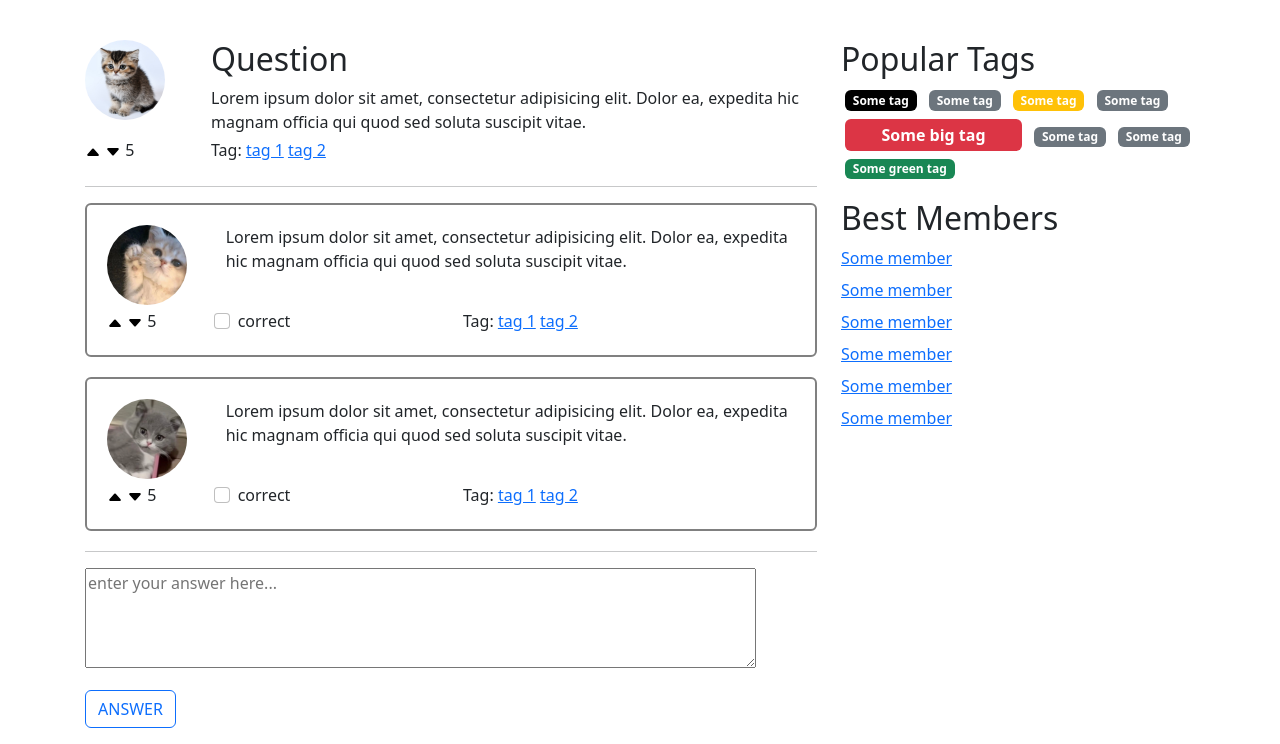
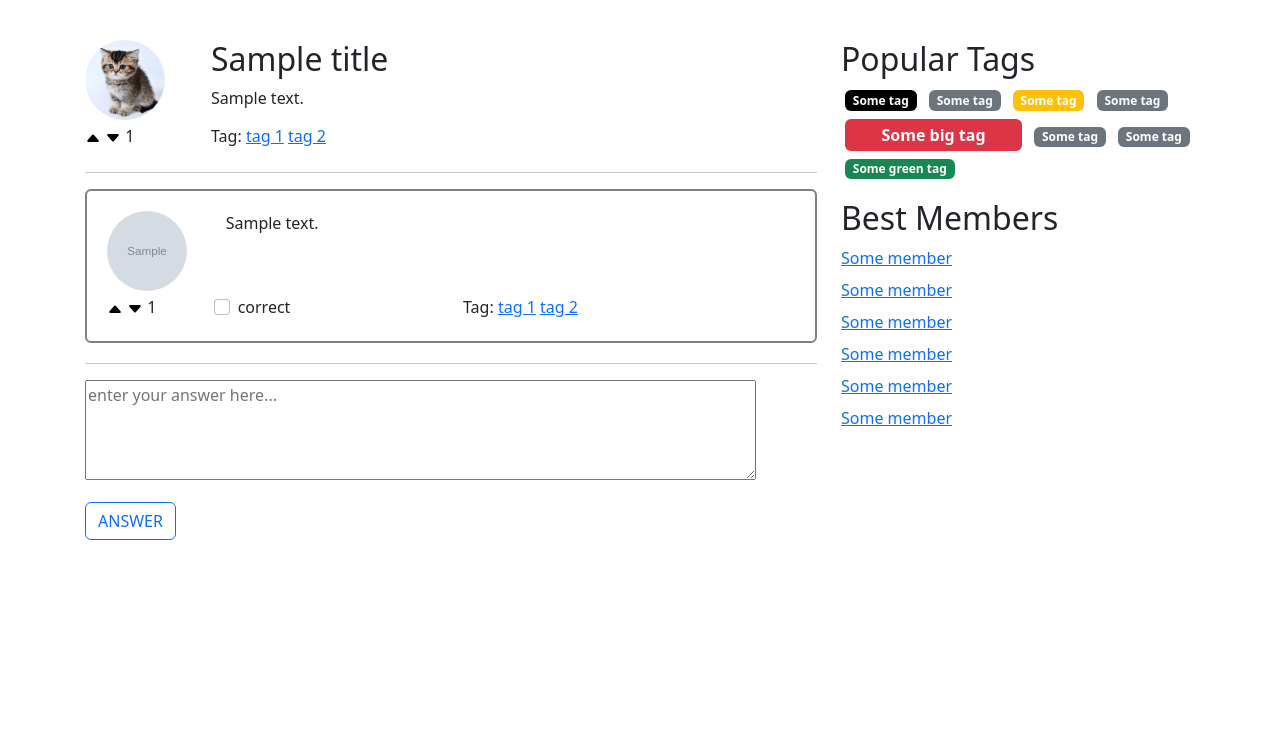
Before and after one commit to ellexo2456/askme-chinaev, a Django app: template templates/question.html in a window 1280 px wide. Shown: the part 60-804 px from the top of the page. After the commit the page ends 600 px from the top, so only its background shows below. Run offline with Django 4.2, Linux system fonts and the light colour scheme; the template is opened without the code that fills it: most values are stand-ins (such as "Sample title", 1, 10 or a date in 2020); grey boxes marked "Sample" are stand-in pictures; some libraries are stand-ins or nearby versions.

Commit message:
made question page

```diff
--- a/app/views.py
+++ b/app/views.py
@@ -8,7 +8,11 @@ def index(request):
 
 
 def question(request, question_id: int):
-    return render(request, 'question.html')
+    context = {
+        'answers': models.ANSWERS,
+        'question': models.QUESTIONS[question_id - 1]
+    }
+    return render(request, 'question.html', context=context)
 
 
 def settings(request):
--- /dev/null
+++ b/templates/inc/answer_item.html
@@ -0,0 +1,36 @@
+{% load static %}
+
+<div class="question">
+    <div class="row">
+        <div class="col-2">
+            <div class="avatar">
+                <img src={% static answer.avatar_path %} alt=""/>
+            </div>
+        </div>
+        <div class="col-10">
+            <div>
+                {{ answer.text }}
+            </div>
+        </div>
+    </div>
+    <div>
+        <div class="row mt-1">
+            <div class="col-2">
+                <img src={% static 'img/caret-up-fill.svg' %} alt=""/>
+                <img src={% static 'img/caret-down-fill.svg' %} alt=""/>
+                {{ answer.likes_count }}
+            </div>
+            <div class="form-check col-4">
+                <input class="form-check-input" type="checkbox" value="" id="flexCheckDefault">
+                <label class="form-check-label" for="flexCheckDefault">
+                    correct
+                </label>
+            </div>
+            <div class="col-5">
+                Tag:
+                <a href={% url 'tag' %}>tag 1</a>
+                <a href={% url 'tag' %}>tag 2</a>
+            </div>
+        </div>
+    </div>
+</div>
--- a/templates/inc/question_item.html
+++ b/templates/inc/question_item.html
@@ -21,7 +21,7 @@
                  <div class="col-2">
                     <img src={% static 'img/caret-up-fill.svg' %} alt="" />
                     <img src={% static 'img/caret-down-fill.svg' %} alt="" />
-                    5
+                    {{ question.likes_count }}
                  </div>
                  <div class="col-4">
                     <a href={% url 'question' question_id=question.id %}>answers ({{ question.answers_number }})</a>
--- a/templates/question.html
+++ b/templates/question.html
@@ -8,27 +8,27 @@
             <div class="row">
                 <div class="col-2">
                     <div class="avatar">
-                        <img src="../static/img/avatar-1.jpg" alt="" />
+                        <img src={% static 'img/avatar-1.jpg' %} alt="" />
                     </div>
                 </div>
                 <div class="col-10">
-                    <h2 class="question-title">Question</h2>
+                    <h2 class="question-title">{{ title }}</h2>
                     <div class="question-text">
-                        Lorem ipsum dolor sit amet, consectetur adipisicing elit. Dolor ea, expedita hic magnam officia qui quod sed soluta suscipit vitae.
+                        {{ question.text }}
                     </div>
                 </div>
             </div>
             <div>
                  <div class="row mt-1">
                      <div class="col-2">
-                        <img src="../static/img/caret-up-fill.svg" alt="" />
-                        <img src="../static/img/caret-down-fill.svg" alt="" />
-                        5
+                        <img src={% static 'img/caret-up-fill.svg' %} alt="" />
+                        <img src={% static 'img/caret-down-fill.svg' %} alt="" />
+                        {{ question.likes_count }}
                      </div>
                      <div class="col-5">
                         Tag:
-                        <a href="index.html">tag 1</a>
-                        <a href="index.html">tag 2</a>
+                        <a href={% url 'tag' %}>tag 1</a>
+                        <a href={% url 'tag' %}>tag 2</a>
                      </div>
                  </div>
             </div>
@@ -36,81 +36,17 @@
 
         <hr>
 
-        <div class="question">
-            <div class="row">
-                <div class="col-2">
-                    <div class="avatar">
-                        <img src="../static/img/avatar-4.jpeg" alt="" />
-                    </div>
-                </div>
-                <div class="col-10">
-                    <div class="question-text">
-                        Lorem ipsum dolor sit amet, consectetur adipisicing elit. Dolor ea, expedita hic magnam officia qui quod sed soluta suscipit vitae.
-                    </div>
-                </div>
-            </div>
-            <div>
-                 <div class="row mt-1">
-                     <div class="col-2">
-                        <img src="../static/img/caret-up-fill.svg" alt="" />
-                        <img src="../static/img/caret-down-fill.svg" alt="" />
-                        5
-                     </div>
-                     <div class="form-check col-4">
-                         <input class="form-check-input" type="checkbox" value="" id="flexCheckDefault">
-                         <label class="form-check-label" for="flexCheckDefault">
-                             correct
-                         </label>
-                     </div>
-                     <div class="col-5">
-                        Tag:
-                        <a href="index.html">tag 1</a>
-                        <a href="index.html">tag 2</a>
-                     </div>
-                 </div>
-            </div>
-        </div>
+        {% for answer in answers %}
+            {% include 'inc/answer_item.html' %}
+        {% endfor %}
 
-        <div class="question">
-            <div class="row">
-                <div class="col-2">
-                    <div class="avatar">
-                        <img src="../static/img/avatar-5.jpeg" alt="" />
-                    </div>
-                </div>
-                <div class="col-10">
-                    <div class="question-text">
-                        Lorem ipsum dolor sit amet, consectetur adipisicing elit. Dolor ea, expedita hic magnam officia qui quod sed soluta suscipit vitae.
-                    </div>
-                </div>
-            </div>
-            <div>
-                 <div class="row mt-1">
-                     <div class="col-2">
-                        <img src="../static/img/caret-up-fill.svg" alt="" />
-                        <img src="../static/img/caret-down-fill.svg" alt="" />
-                        5
-                     </div>
-                     <div class="form-check col-4">
-                         <input class="form-check-input" type="checkbox" value="" id="flexCheckDefault1">
-                         <label class="form-check-label" for="flexCheckDefault1">
-                             correct
-                         </label>
-                     </div>
-                     <div class="col-5">
-                        Tag:
-                        <a href="index.html">tag 1</a>
-                        <a href="index.html">tag 2</a>
-                     </div>
-                 </div>
-            </div>
-        </div>
         <hr>
+
         <div>
             <textarea class="col-11 form-control-horizontal" id="TextareaText" rows="3" placeholder="enter your answer here..." style="height: 100px"></textarea>
         </div>
         <div class=" me-1 my-3">
-            <button type="button" class="btn btn-outline-primary"><a style="all:unset" href={% url 'index' %}>ANSWER</a></button>
+            <button type="button" class="btn btn-outline-primary">ANSWER</button>
         </div>
 
 {% endblock %}
```
Also changed, not shown: app/models.py (+11 -1 lines), static/img/avtar-5.jpeg (deleted).
